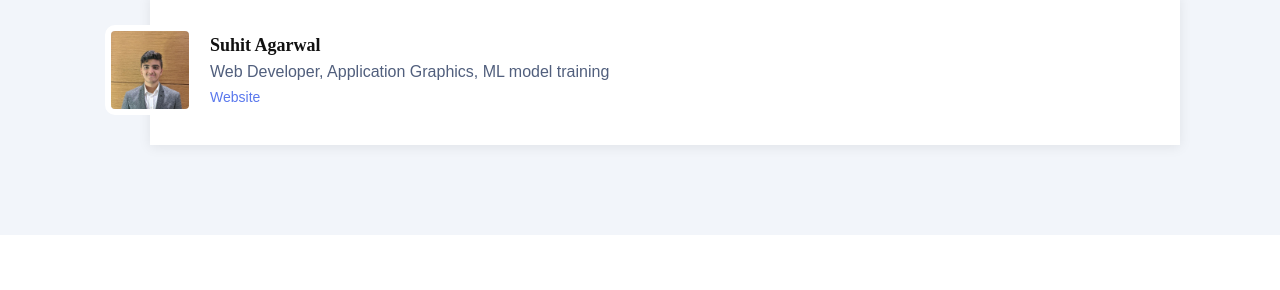
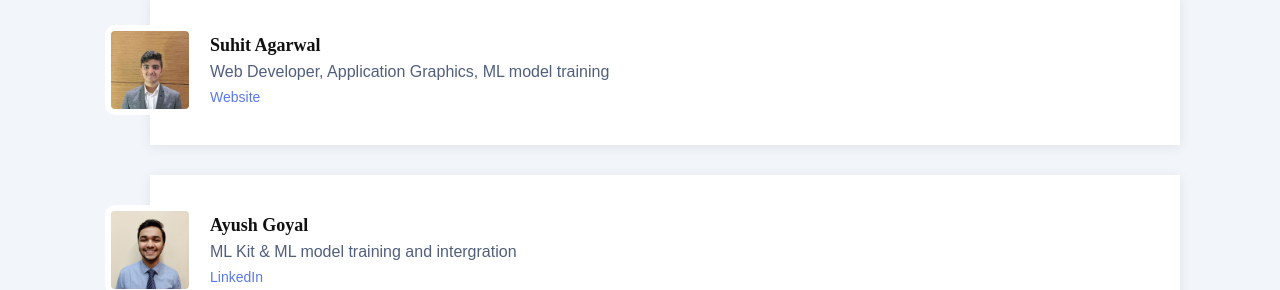
Before and after one commit to anubhavbagri/remy-website, a plain HTML site: page index.html in a window 1280 px wide. Shown: the part 3400-3690 px from the top of the page. Drawn offline with Linux system fonts and the light colour scheme; a web font is replaced by a local one.

Commit message:
contributions

```diff
--- a/index.html
+++ b/index.html
@@ -227,6 +227,14 @@
               <h4><a target="_blank" href="https://suhit.me/">Website</a></h4>
             </div>
           </div>
+          <div class="testimonial-wrap">
+            <div class="testimonial-item">
+              <img src="assets/img/testimonials/testimonials-2.jpg" class="testimonial-img" alt="">
+              <h3>Ayush Goyal</h3>
+              <h6>ML Kit & ML model training and intergration</h6>
+              <h4><a target="_blank" href="https://www.linkedin.com/in/aiqqia/">LinkedIn</a></h4>
+            </div>
+          </div>
         </div>
       </div>
     </section><!-- End Team Section -->
```
